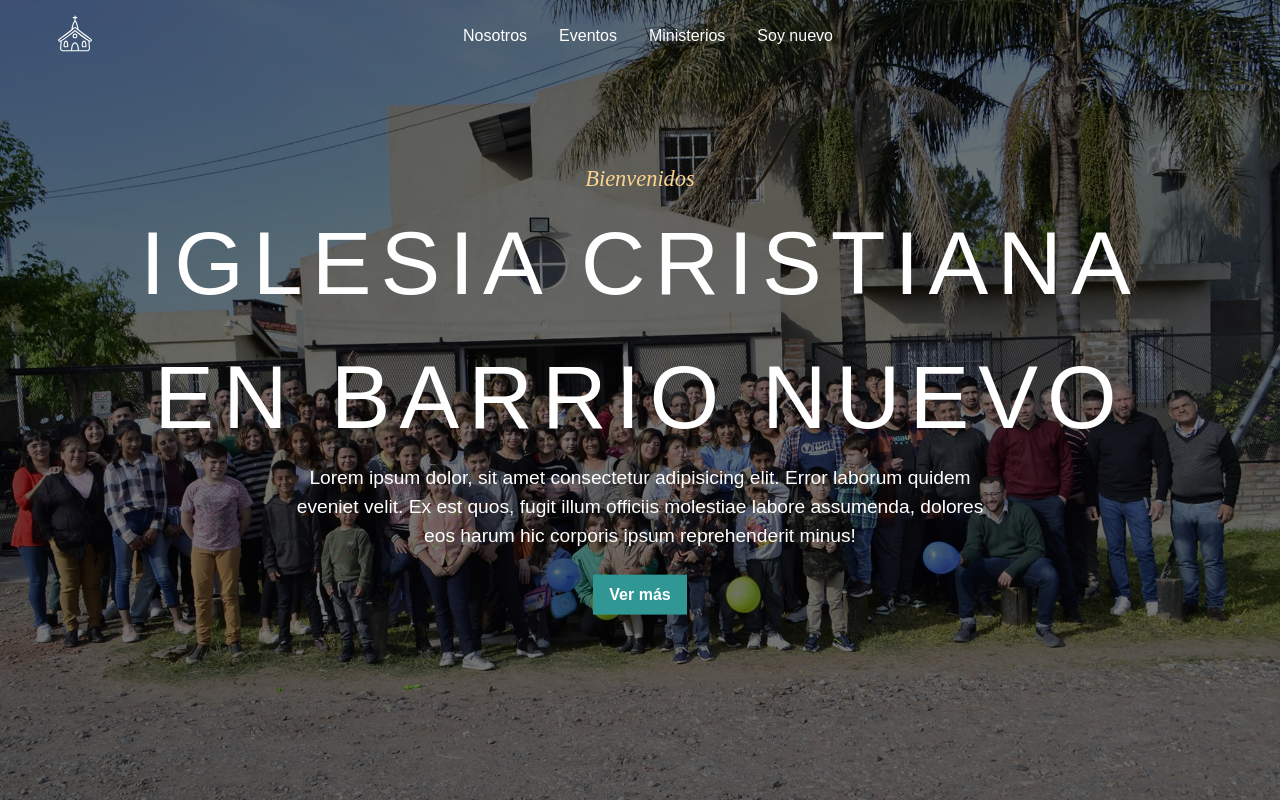
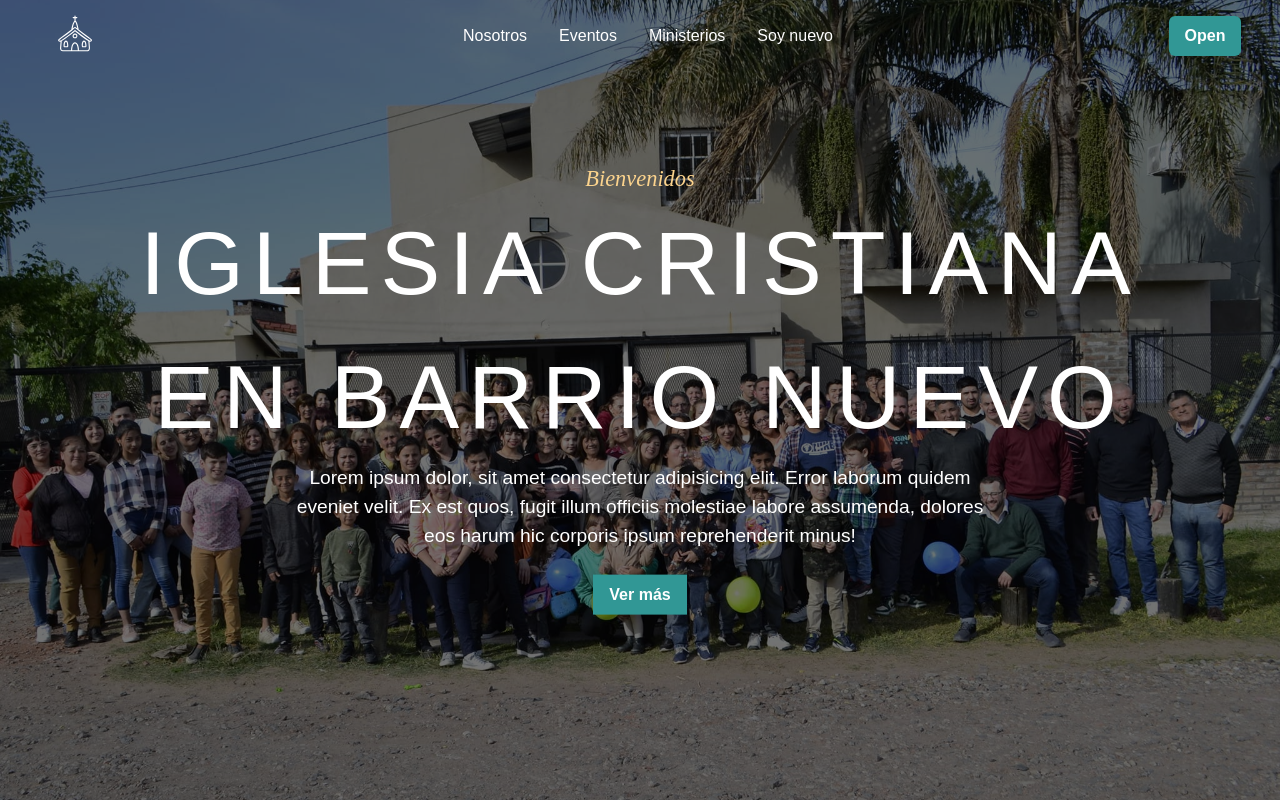
Before and after one commit to Agus9217/church-project, a Next.js app: page / in a window 1280 px wide. Built offline with nearby package versions, Linux system fonts and the light colour scheme.

Commit message:
Creando Drawer

```diff
--- /dev/null
+++ b/src/app/components/drawer/Drawer.tsx
@@ -0,0 +1,41 @@
+
+import { Button, Drawer, DrawerBody, DrawerCloseButton, DrawerContent, DrawerFooter, DrawerHeader, DrawerOverlay, Input, useDisclosure } from "@chakra-ui/react"
+import { useRef } from "react"
+
+
+export const DrawerNav = () => {
+
+  const { isOpen, onOpen, onClose } = useDisclosure()
+  const btnRef = useRef<HTMLButtonElement>(null)
+
+  return (
+    <>
+      <Button ref={btnRef} colorScheme='teal' onClick={onOpen}>
+        Open
+      </Button>
+      <Drawer
+        isOpen={isOpen}
+        placement='right'
+        onClose={onClose}
+        finalFocusRef={btnRef}
+      >
+        <DrawerOverlay />
+        <DrawerContent>
+          <DrawerCloseButton />
+          <DrawerHeader>Create your account</DrawerHeader>
+
+          <DrawerBody>
+            <Input placeholder='Type here...' />
+          </DrawerBody>
+
+          <DrawerFooter>
+            <Button variant='outline' mr={3} onClick={onClose}>
+              Cancel
+            </Button>
+            <Button colorScheme='blue'>Save</Button>
+          </DrawerFooter>
+        </DrawerContent>
+      </Drawer>
+    </>
+  )
+}
--- a/src/app/components/navbar/Navbar.tsx
+++ b/src/app/components/navbar/Navbar.tsx
@@ -1,18 +1,29 @@
-import { Flex, HStack } from "@chakra-ui/react"
+'use client'
+
+import { Box, Flex, HStack } from "@chakra-ui/react"
 import { DesktopNavbar } from "./DesktopNavbar";
 import Image from "next/image";
+import { motion } from "framer-motion";
+import { DrawerNav } from "../drawer/Drawer";
 
 export const Navbar = () => {
+
+  const MotionComponent = motion(Box)
+
   return (
-    <HStack
+    <MotionComponent
       justifyContent={'space-between'}
       alignItems={'center'}
       as={'header'}
-      spacing={0}
+      display={'flex'}
+      flexDirection={'row'}
       w={'100%'}
       minH={'60px'}
       pos={'fixed'}
       color={'white'}
+      initial={{ opacity: 0, y: 30 }}
+      animate={{ opacity: 1, y: 0 }}
+      transition={{ duration: 1, type: 'linear' }}
       zIndex={1000}
     >
       <Flex
@@ -43,8 +54,9 @@ export const Navbar = () => {
         maxW={'150px'}
         flexGrow={1}
       >
+        <DrawerNav />
       </Flex>
 
-    </HStack>
+    </MotionComponent>
   )
 }
```
